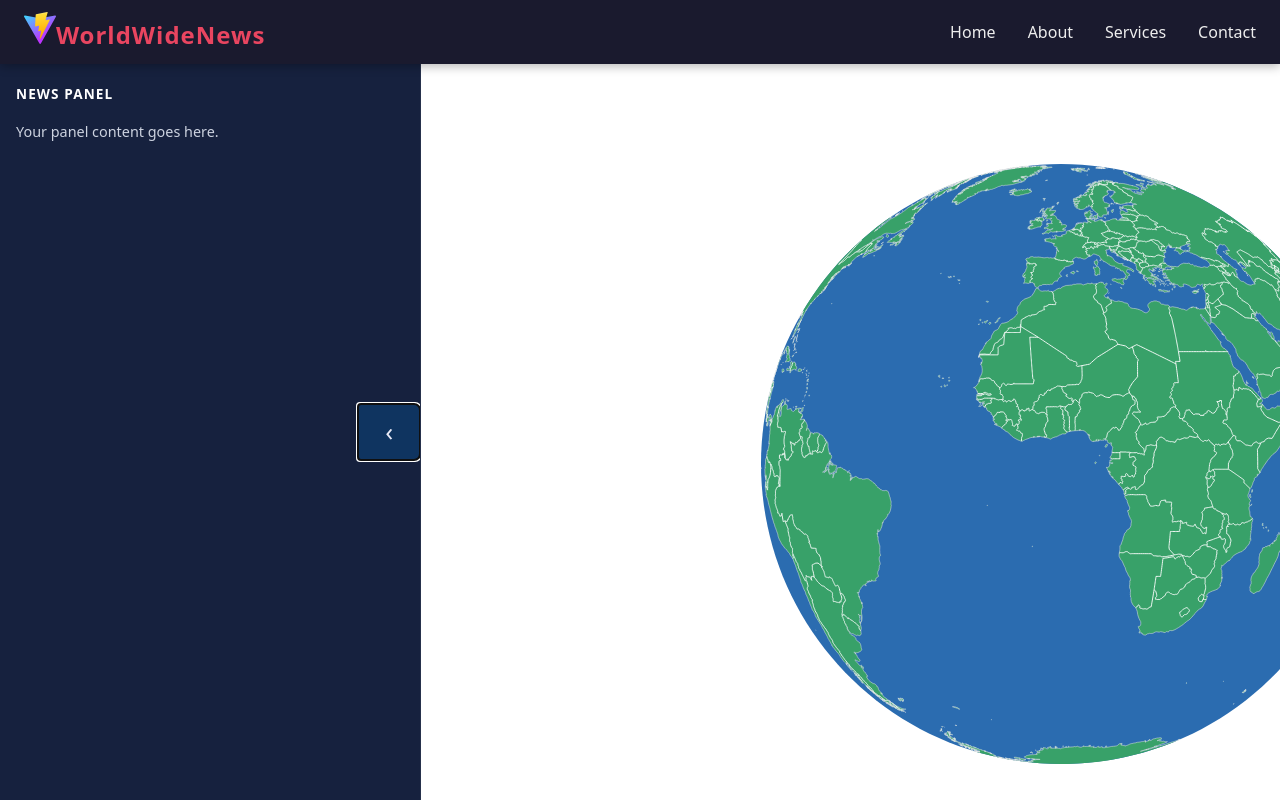
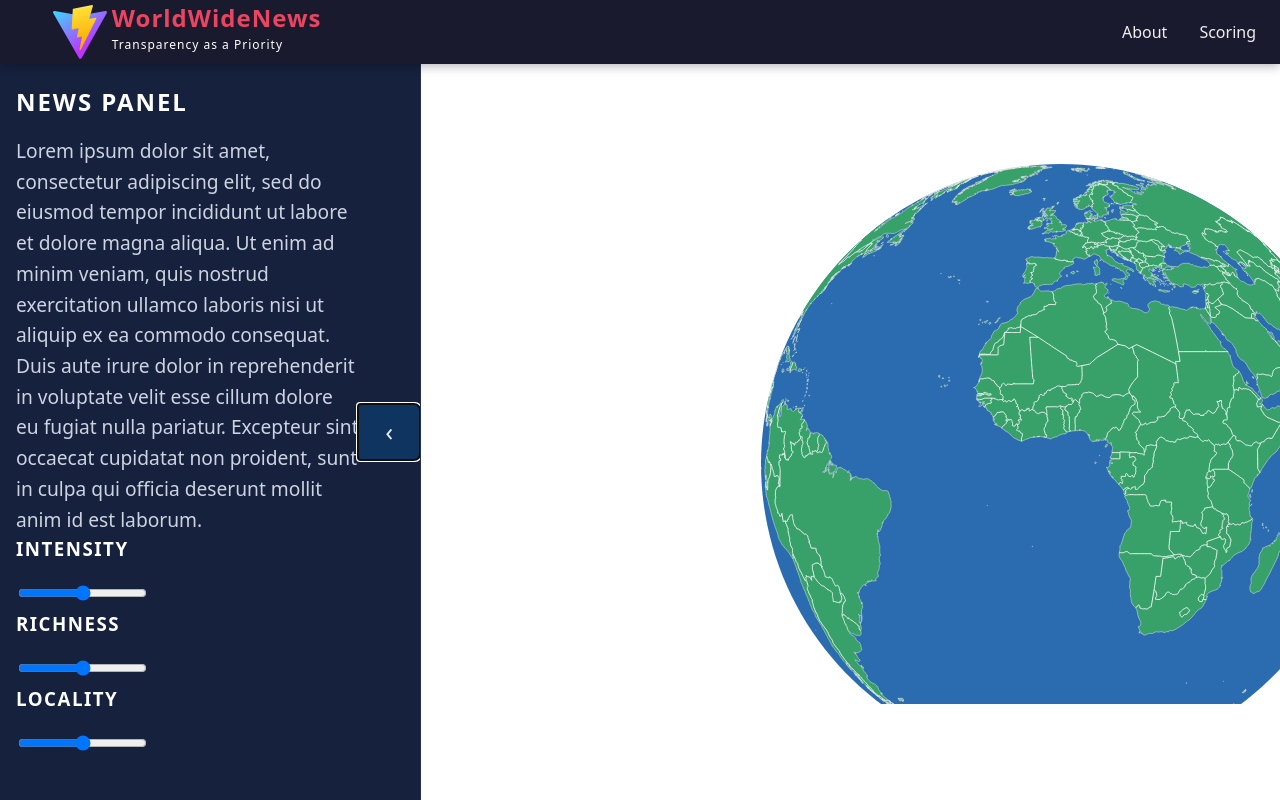
Before and after one commit to alan-cot0/WorldwideNews, a React (Vite) app in the folder frontend/: page / in a window 1280 px wide. Both pictures are taken after a click on the button "Expand panel". Built offline with nearby package versions, Linux system fonts and the light colour scheme.

Commit message:
Added Mock SidePanel stuff

```diff
--- a/frontend/src/App.jsx
+++ b/frontend/src/App.jsx
@@ -8,10 +8,7 @@ function App() {
         <>
             <Navbar />
             <main className="app-main">
-                <SidePanel>
-                    {/* Drop your news-feed / filter content here */}
-                    <p>Your panel content goes here.</p>
-                </SidePanel>
+                <SidePanel />
 
                 <div className="globe-wrapper">
                     <Globe />
--- a/frontend/src/components/Globe.jsx
+++ b/frontend/src/components/Globe.jsx
@@ -339,7 +339,7 @@ const Globe = () => {
     };
 
     return (
-        <div style={{ width: "100%", height: "100%", overflow: "hidden" }}>
+        <div style={{ width: "100%", height: "80vh", overflow: "hidden" }}>
             {isZoomed && ( //renders button only when zoomed
                 <button
                     //define appearance of go back button
--- a/frontend/src/components/Navbar.css
+++ b/frontend/src/components/Navbar.css
@@ -1,5 +1,8 @@
 /* AI GENERATED: https://genai.umass.edu/share/qZzhcGQtJ0F2o79SdiI1F */
-
+/* ========== Img ========== */
+img {
+    margin:5px;
+}
 
 /* ========== Navbar Wrapper ========== */
 .navbar {
@@ -23,6 +26,17 @@
     height: 64px;
 }
 
+/* ========== Top Left Container ========== */
+.logo-container {
+    display: flex;
+    align-items: left;
+    justify-content: space-between;
+    /* max-width: 1200px; */
+    /* margin: 0 auto; */
+    padding: 0 24px;
+    height: 64px;
+}
+
 /* ========== Logo / Brand ========== */
 .navbar-logo {
     font-size: 1.5rem;
@@ -31,6 +45,17 @@
     text-decoration: none;
     letter-spacing: 1px;
     transition: opacity 0.3s;
+}
+
+.navbar-tagline {
+    font-size: 0.75rem;
+    font-weight: 500;
+    color: #ffffff;
+    text-decoration: none;
+    letter-spacing: 1px;
+    transition: opacity 0.3s;
+    margin:0px
+
 }
 
 .navbar-logo:hover {
--- a/frontend/src/components/Navbar.jsx
+++ b/frontend/src/components/Navbar.jsx
@@ -12,11 +12,14 @@ const Navbar = () => {
         <nav className="navbar">
             <div className="navbar-container">
                 {/* Brand / Logo */}
-                <div>
+                <div className="logo-container">
                     <img src="../../public/vite.svg"></img>
-                <a href="/" className="navbar-logo">
-                    WorldWideNews
-                </a>
+                    <div>
+                    <a href="/" className="navbar-logo">
+                        WorldWideNews
+                    </a>
+                    <p className="navbar-tagline">Transparency as a Priority</p>
+                    </div>
                 </div>
                 {/* Hamburger Icon (mobile) */}
                 <button
@@ -33,23 +36,13 @@ const Navbar = () => {
                 {/* Nav Links */}
                 <ul className={`nav-links ${menuOpen ? "open" : ""}`}>
                     <li>
-                        <a href="#home" onClick={() => setMenuOpen(false)}>
-                            Home
-                        </a>
-                    </li>
-                    <li>
-                        <a href="#about" onClick={() => setMenuOpen(false)}>
+                        <a href="#services" onClick={() => setMenuOpen(false)}>
                             About
                         </a>
                     </li>
                     <li>
-                        <a href="#services" onClick={() => setMenuOpen(false)}>
-                            Services
-                        </a>
-                    </li>
-                    <li>
                         <a href="#contact" onClick={() => setMenuOpen(false)}>
-                            Contact
+                            Scoring
                         </a>
                     </li>
                 </ul>
--- a/frontend/src/components/SidePanel.css
+++ b/frontend/src/components/SidePanel.css
@@ -33,7 +33,7 @@
     overflow-y: auto;
     overflow-x: hidden;
     /* Right padding stops content hiding under the toggle tab */
-    padding: 20px var(--sp-peek) 20px 16px;
+    padding: 20px calc(var(--sp-peek) + 20px) 20px 16px;
     box-sizing: border-box;
     scrollbar-width: thin;
     scrollbar-color: var(--sp-accent) transparent;
@@ -41,7 +41,7 @@
 
 .side-panel__heading {
     color: #fff;
-    font-size: 0.85rem;
+    /* font-size: 1.5rem; */
     font-weight: 600;
     letter-spacing: 0.08em;
     text-transform: uppercase;
@@ -51,7 +51,7 @@
 
 .side-panel__content {
     color: #cdd3e0;
-    font-size: 0.9rem;
+    font-size: 1.2rem;
     line-height: 1.6;
 }
 
--- a/frontend/src/components/SidePanel.jsx
+++ b/frontend/src/components/SidePanel.jsx
@@ -2,6 +2,33 @@
 
 import { useState } from "react";
 import "./SidePanel.css";
+
+function SidePanelContent() {
+    return (
+        <>
+            <h2 className="side-panel__heading">News Panel</h2>
+            <div className="side-panel__content">
+                Lorem ipsum dolor sit amet, consectetur adipiscing elit, sed do eiusmod tempor incididunt ut labore et
+                dolore magna aliqua. Ut enim ad minim veniam, quis nostrud exercitation ullamco laboris nisi ut aliquip
+                ex ea commodo consequat. Duis aute irure dolor in reprehenderit in voluptate velit esse cillum dolore eu
+                fugiat nulla pariatur. Excepteur sint occaecat cupidatat non proident, sunt in culpa qui officia
+                deserunt mollit anim id est laborum.
+            </div>{" "}
+            <h3 className="side-panel__heading">Intensity</h3>
+            <div className="side-panel__content">
+                <input type="range"></input>
+            </div>
+            <h3 className="side-panel__heading">Richness</h3>
+            <div className="side-panel__content">
+                <input type="range"></input>
+            </div>
+            <h3 className="side-panel__heading">Locality</h3>
+            <div className="side-panel__content">
+                <input type="range"></input>
+            </div>
+        </>
+    );
+}
 
 function SidePanel({ children }) {
     const [isOpen, setIsOpen] = useState(false);
@@ -13,14 +40,7 @@ function SidePanel({ children }) {
              * reflows mid-animation. overflow:hidden on the parent
              * clips it to the current animated width.
              */}
-            <div className="side-panel__body">
-                {isOpen && (
-                    <>
-                        <h2 className="side-panel__heading">News Panel</h2>
-                        <div className="side-panel__content">{children}</div>
-                    </>
-                )}
-            </div>
+            <div className="side-panel__body">{isOpen && <SidePanelContent />}</div>
 
             {/* Toggle tab — always visible at the right edge of the panel */}
             <button
```
